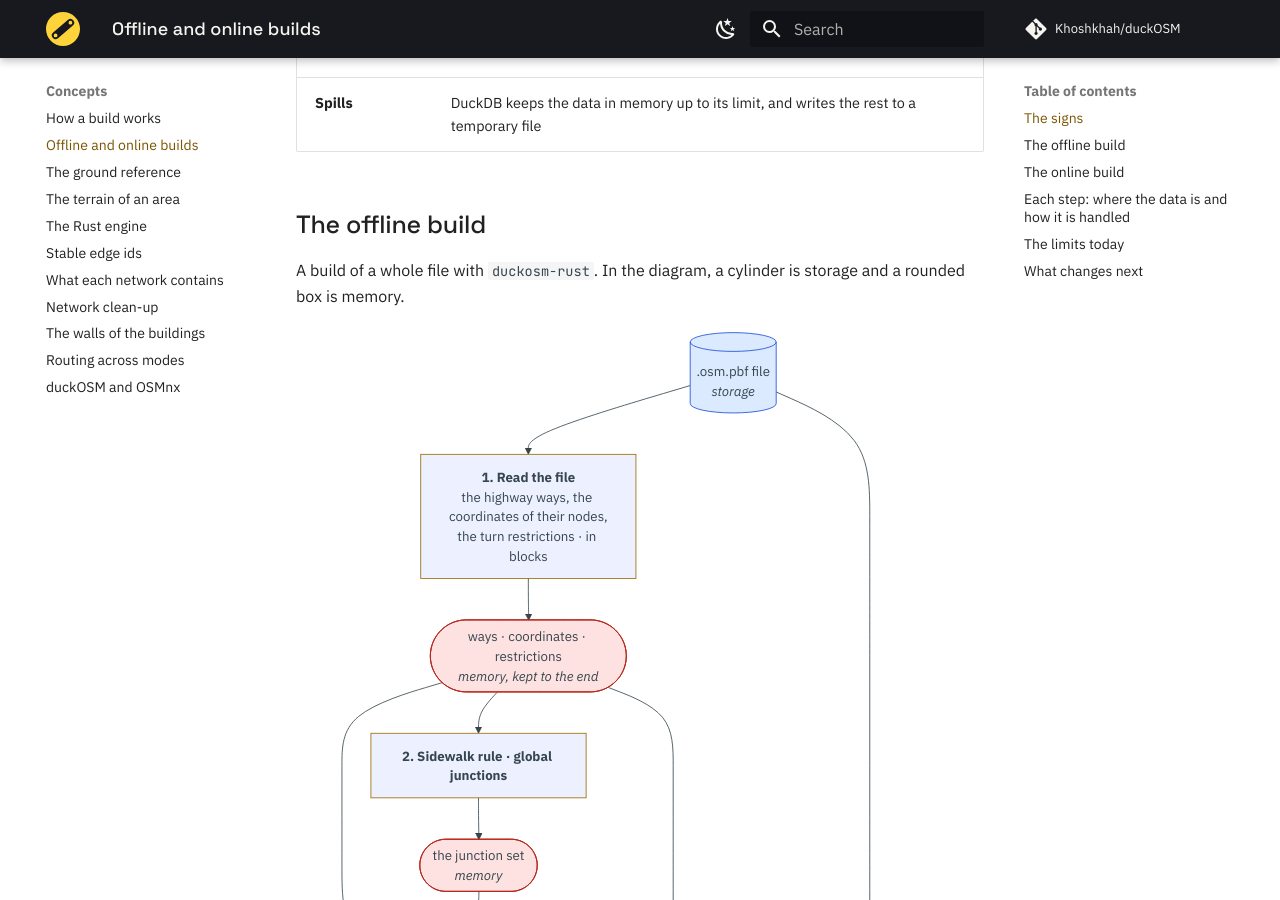
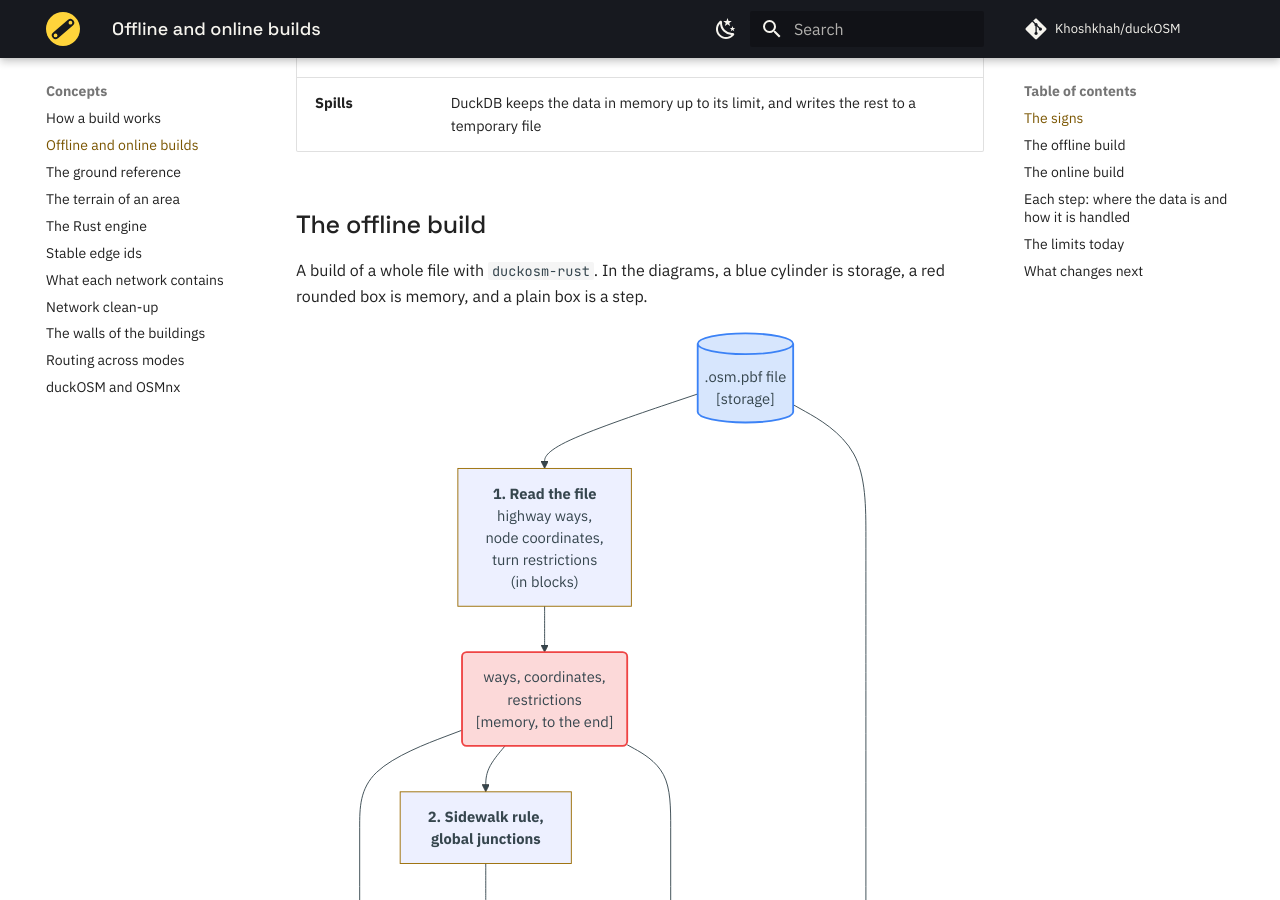
Before and after one commit to Khoshkhah/duckOSM, an MkDocs documentation site: the page built from docs/concepts/offline-online.md, in a window 1280 px wide and 900 px high, scrolled down 1276 px. Built offline with MkDocs 1.6.1 and Material for MkDocs 9.7.7, drawn with Linux system fonts in a browser that asks for light colours; comment, search, counter and statistics services are not loaded; part of the change alters nothing that is shown.

Commit message:
docs: offline and online diagrams fit and read in the dark theme
The memory and storage boxes had light fills with a theme text colour,
so the dark theme showed light text on a light fill. They now have
semi-transparent fills and coloured borders, and the text follows the
theme. The memory boxes are rounded rectangles, not stadium shapes, and
the labels have short lines with explicit breaks, so Mermaid measures
them correctly. Checked with screenshots in both themes.

Co-Authored-By: Claude Opus 5.5 <noreply@anthropic.com>

````diff
--- a/docs/concepts/offline-online.md
+++ b/docs/concepts/offline-online.md
@@ -28,24 +28,25 @@ but it cuts the file with osmium and loads `raw.*` with DuckDB first: see [How a
 
 ## The offline build
 
-A build of a whole file with `duckosm-rust`. In the diagram, a cylinder is storage and a rounded box is memory.
+A build of a whole file with `duckosm-rust`. In the diagrams, a blue cylinder is storage, a red rounded box is memory, and a
+plain box is a step.
 
 ```mermaid
 flowchart TB
-    PBF[(".osm.pbf file<br/><i>storage</i>")]
+    PBF[(".osm.pbf file<br/>[storage]")]
 
-    S1["<b>1. Read the file</b><br/>the highway ways, the coordinates of their nodes,<br/>the turn restrictions · in blocks"]
-    M1(["ways · coordinates · restrictions<br/><i>memory, kept to the end</i>"])
-    S2["<b>2. Sidewalk rule · global junctions</b>"]
-    M2(["the junction set<br/><i>memory</i>"])
-    S3["<b>3. Network of each mode</b><br/>cut · merge · split · reverse edges · edge_id ·<br/>nodes · speeds · edge graph · largest part"]
-    M3(["edges · nodes · edge graph of one mode<br/><i>memory, until the mode is written</i>"])
-    S4["<b>4. Write the network files</b><br/>one mode after the other"]
-    S5["<b>5. Area tables · levels · lane profile</b>"]
-    F1[("GeoParquet files<br/><i>storage</i>")]
-    S6["<b>6. Write the .duckdb file</b><br/>DuckDB reads the files · spills"]
-    S7["<b>7. raw.*</b><br/>read_osm: DuckDB reads the file<br/>one block for each thread"]
-    DB[(".duckdb file<br/><i>storage</i>")]
+    S1["<b>1. Read the file</b><br/>highway ways,<br/>node coordinates,<br/>turn restrictions<br/>(in blocks)"]
+    M1("ways, coordinates,<br/>restrictions<br/>[memory, to the end]")
+    S2["<b>2. Sidewalk rule,</b><br/><b>global junctions</b>"]
+    M2("junction set<br/>[memory]")
+    S3["<b>3. Network of each mode</b><br/>cut, merge, split,<br/>reverse edges, edge_id,<br/>nodes, speeds,<br/>edge graph, largest part"]
+    M3("edges, nodes, edge graph<br/>of one mode<br/>[memory, until written]")
+    S4["<b>4. Write the network files</b><br/>one mode at a time"]
+    S5["<b>5. Area tables,</b><br/><b>levels, lane profile</b>"]
+    F1[("GeoParquet files<br/>[storage]")]
+    S6["<b>6. Write the .duckdb file</b><br/>DuckDB reads the files<br/>(spills to disk)"]
+    S7["<b>7. raw.*</b><br/>read_osm: DuckDB reads<br/>the file, one block<br/>for each thread"]
+    DB[(".duckdb file<br/>[storage]")]
 
     PBF --> S1 --> M1
     M1 --> S2 --> M2
@@ -56,8 +57,8 @@ flowchart TB
     F1 --> S6 --> DB
     PBF --> S7 --> DB
 
-    classDef disk fill:#dbeafe,stroke:#1d4ed8,color:#0b1b3a
-    classDef mem fill:#fde2e1,stroke:#b42318,color:#3a0b0b
+    classDef disk fill:#3b82f633,stroke:#3b82f6,stroke-width:2px
+    classDef mem fill:#ef444433,stroke:#ef4444,stroke-width:2px
     class PBF,F1,DB disk
     class M1,M2,M3 mem
 ```
@@ -68,21 +69,21 @@ Studio in the browser. The page always builds an area that you choose inside a r
 
 ```mermaid
 flowchart TB
-    REG[("region .osm.pbf<br/><i>storage: OPFS</i>")]
+    REG[("region .osm.pbf<br/>[storage: OPFS]")]
 
-    S0["<b>0. Cut to the area</b><br/>reads the region file in pieces"]
-    M0(["ways · coordinates · restrictions ·<br/>raw.* of the area<br/><i>tab memory, kept to the end</i>"])
-    S2["<b>2. Sidewalk rule · global junctions</b>"]
+    S0["<b>0. Cut to the area</b><br/>reads the region file<br/>in pieces"]
+    M0("ways, coordinates,<br/>restrictions, raw.*<br/>of the area<br/>[tab memory, to the end]")
+    S2["<b>2. Sidewalk rule,</b><br/><b>global junctions</b>"]
     S3["<b>3. Network of each mode</b><br/>the same Rust engine"]
-    M3(["edges · nodes · edge graph of one mode<br/><i>tab memory</i>"])
-    S4["<b>4–5. Write the files</b><br/>network, area tables, levels, lane profile, raw.*"]
-    M4(["Parquet files as bytes<br/><i>tab memory</i>"])
-    S6["<b>6. Give the files to DuckDB-Wasm</b><br/>each file is copied into its memory"]
-    M6(["DuckDB-Wasm: the files and the tables<br/><i>its own memory, at most 4 GB</i>"])
+    M3("edges, nodes, edge graph<br/>of one mode<br/>[tab memory]")
+    S4["<b>4–5. Write the files</b><br/>network, area tables,<br/>levels, lane profile, raw.*"]
+    M4("Parquet files as bytes<br/>[tab memory]")
+    S6["<b>6. Give the files</b><br/><b>to DuckDB-Wasm</b><br/>each file is copied"]
+    M6("DuckDB-Wasm:<br/>files and tables<br/>[its memory, at most 4 GB]")
     SAVE["<b>Save the area</b>"]
-    O[("Parquet files<br/><i>storage: OPFS</i>")]
-    EXP["<b>Export</b><br/>copy the tables into a .duckdb file"]
-    DL[(".duckdb download<br/><i>storage</i>")]
+    O[("Parquet files<br/>[storage: OPFS]")]
+    EXP["<b>Export</b><br/>copy the tables<br/>into a .duckdb file"]
+    DL[(".duckdb download<br/>[storage]")]
 
     REG --> S0 --> M0
     M0 --> S2 --> S3 --> M3 --> S4
@@ -91,8 +92,8 @@ flowchart TB
     M4 --> SAVE --> O
     M6 --> EXP --> DL
 
-    classDef disk fill:#dbeafe,stroke:#1d4ed8,color:#0b1b3a
-    classDef mem fill:#fde2e1,stroke:#b42318,color:#3a0b0b
+    classDef disk fill:#3b82f633,stroke:#3b82f6,stroke-width:2px
+    classDef mem fill:#ef444433,stroke:#ef4444,stroke-width:2px
     class REG,O,DL disk
     class M0,M3,M4,M6 mem
 ```
````
